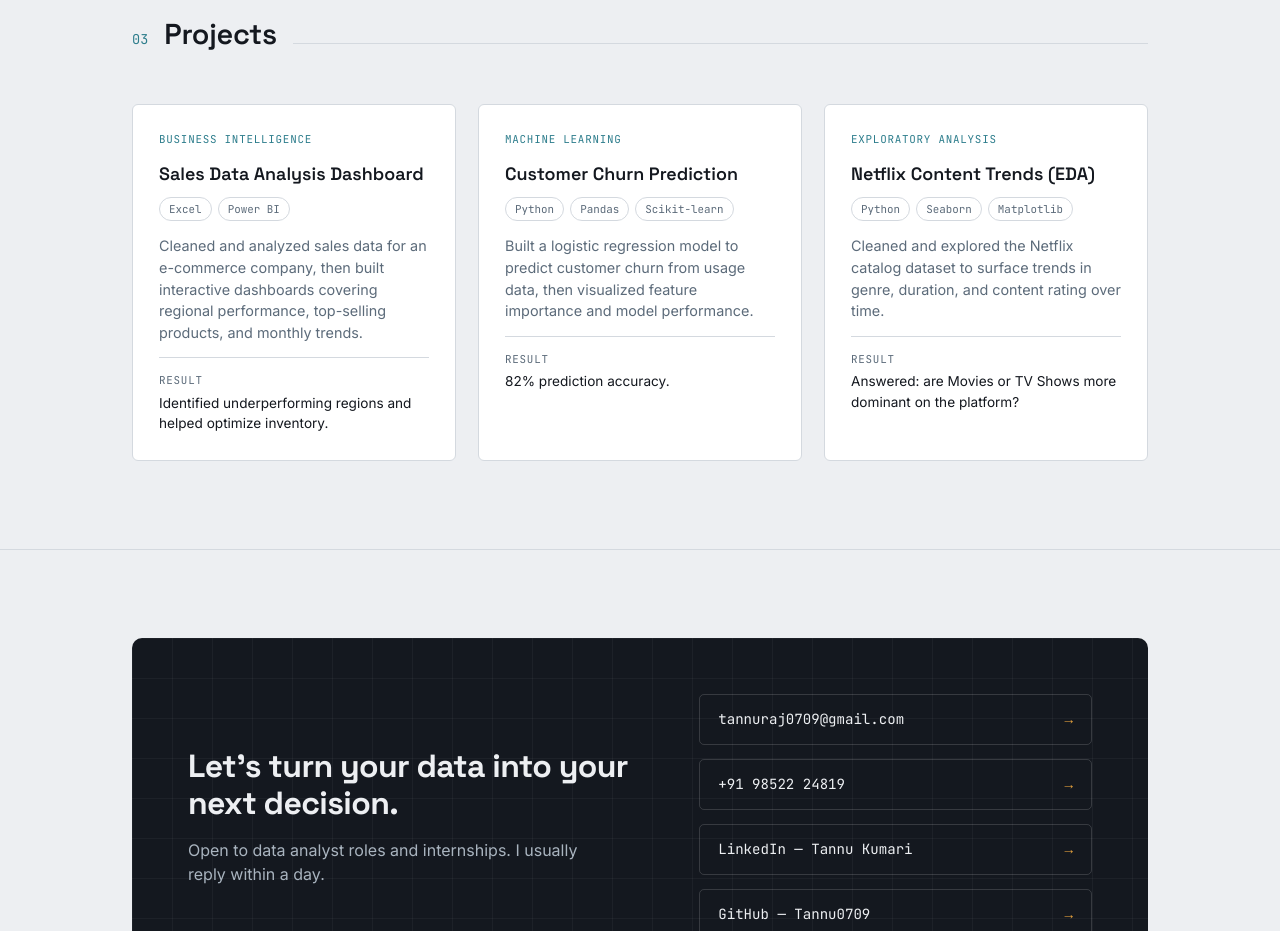
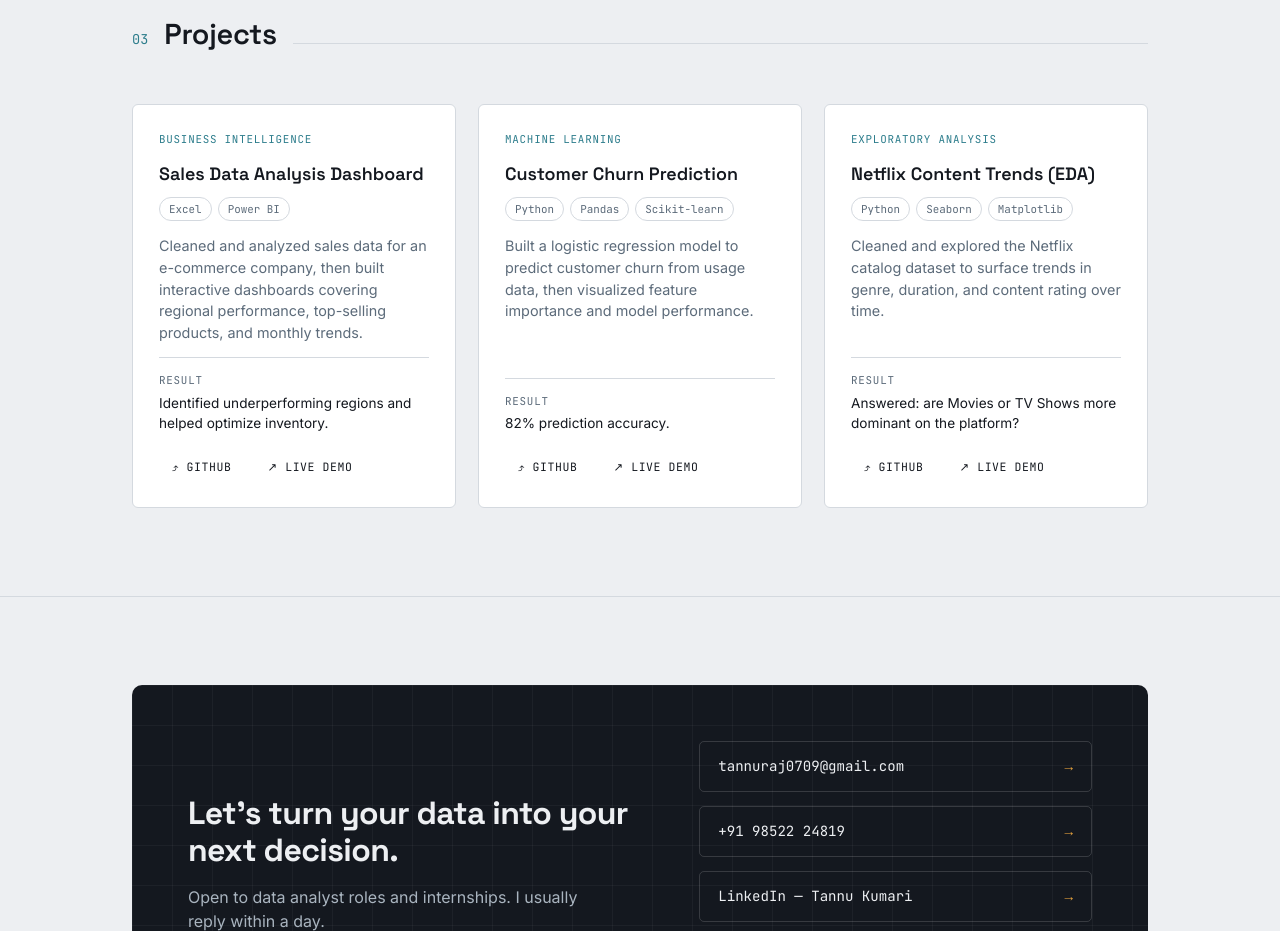
Before and after one commit to tannu0709/portfolio-repo, a plain HTML site: page index.html in a window 1280 px wide. Shown: the part 2340-3271 px from the top of the page. Drawn offline with Linux system fonts and the light colour scheme.

Commit message:
Update index.html

```diff
--- a/index.html
+++ b/index.html
@@ -483,22 +483,39 @@
       }
       .proj-card .links {
         display: flex;
-        gap: 1.5rem;
+        gap: 10px;
+        margin-top: 18px;
       }
       .proj-card .links a {
-        font-family: "DM Mono", monospace;
-        font-size: 0.75rem;
+        font-family: "JetBrains Mono", "DM Mono", monospace;
+        font-size: 0.72rem;
         color: var(--txt-dim);
         text-decoration: none;
-        letter-spacing: 0.04em;
+        letter-spacing: 0.05em;
         text-transform: uppercase;
-        border-bottom: 1px solid var(--border-hi);
-        padding-bottom: 1px;
-        transition: 0.2s;
+        border: 1px solid var(--border-hi);
+        padding: 6px 13px;
+        border-radius: 3px;
+        transition:
+          background 0.2s ease,
+          color 0.2s ease,
+          border-color 0.2s ease,
+          transform 0.2s ease;
+        display: inline-flex;
+        align-items: center;
+        gap: 5px;
       }
-      .proj-card .links a:hover {
-        color: var(--accent);
-        border-bottom-color: var(--accent);
+      .proj-card .links a:first-child:hover {
+        background: var(--ink, #14181f);
+        color: #fff;
+        border-color: var(--ink, #14181f);
+        transform: translateY(-1px);
+      }
+      .proj-card .links a:last-child:hover {
+        background: var(--accent, #2d7d8c);
+        color: #fff;
+        border-color: var(--accent, #2d7d8c);
+        transform: translateY(-1px);
       }
 
       /* ---------- EDUCATION / CERTS ---------- */
@@ -1168,12 +1185,10 @@
         </div>
         <div class="projects reveal-stagger">
           <div class="proj-card">
-            <a href="https://github.com/tannu0709/DashboardUsingExcel">
             <div class="proj-tag">Business Intelligence</div>
             <h3>Sales Data Analysis Dashboard</h3>
             <div class="proj-tools">
-                <span class="chip">Excel</span
-                ><span class="chip">Power BI</span>
+              <span class="chip">Excel</span><span class="chip">Power BI</span>
             </div>
             <p>
               Cleaned and analyzed sales data for an e-commerce company, then
@@ -1184,10 +1199,22 @@
               <span class="res-label">Result</span>Identified underperforming
               regions and helped optimize inventory.
             </div>
-            </a>
+            <div class="links">
+              <a
+                href="https://github.com/tannu0709/DashboardUsingExcel"
+                target="_blank"
+                rel="noopener"
+                >⤴ GitHub</a
+              >
+              <a
+                href="https://dashboard-using-excel.vercel.app/"
+                target="_blank"
+                rel="noopener"
+                >↗ Live Demo</a
+              >
+            </div>
           </div>
           <div class="proj-card">
-            <a href="https://github.com/tannu0709/customer-churn-prediction">
             <div class="proj-tag">Machine Learning</div>
             <h3>Customer Churn Prediction</h3>
             <div class="proj-tools">
@@ -1202,10 +1229,22 @@
             <div class="proj-result">
               <span class="res-label">Result</span>82% prediction accuracy.
             </div>
-            </a>
+            <div class="links">
+              <a
+                href="https://github.com/tannu0709/customer-churn-prediction"
+                target="_blank"
+                rel="noopener"
+                >⤴ GitHub</a
+              >
+              <a
+                href="https://colab.research.google.com/github/tannu0709/customer-churn-prediction/blob/main/src/Customer_Churn_Prediction.ipynb"
+                target="_blank"
+                rel="noopener"
+                >↗ Live Demo</a
+              >
+            </div>
           </div>
           <div class="proj-card">
-            <a href="https://github.com/tannu0709/EDA-on-Netflix">
             <div class="proj-tag">Exploratory Analysis</div>
             <h3>Netflix Content Trends (EDA)</h3>
             <div class="proj-tools">
@@ -1213,14 +1252,27 @@
               ><span class="chip">Matplotlib</span>
             </div>
             <p>
-                Cleaned and explored the Netflix catalog dataset to surface
-                trends in genre, duration, and content rating over time.
+              Cleaned and explored the Netflix catalog dataset to surface trends
+              in genre, duration, and content rating over time.
             </p>
             <div class="proj-result">
               <span class="res-label">Result</span>Answered: are Movies or TV
               Shows more dominant on the platform?
             </div>
-            </a>
+            <div class="links">
+              <a
+                href="https://github.com/tannu0709/EDA-on-Netflix"
+                target="_blank"
+                rel="noopener"
+                >⤴ GitHub</a
+              >
+              <a
+                href="https://colab.research.google.com/github/tannu0709/EDA-on-Netflix/blob/main/src/netflix_eda.ipynb"
+                target="_blank"
+                rel="noopener"
+                >↗ Live Demo</a
+              >
+            </div>
           </div>
         </div>
       </div>
```
Lines whose indentation alone changed are shown as unchanged.
